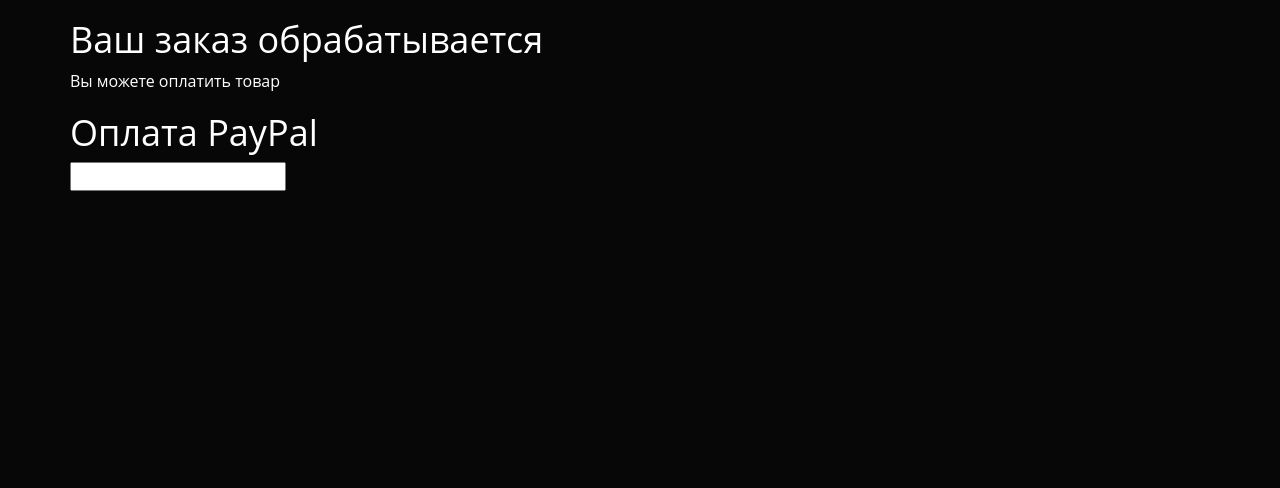
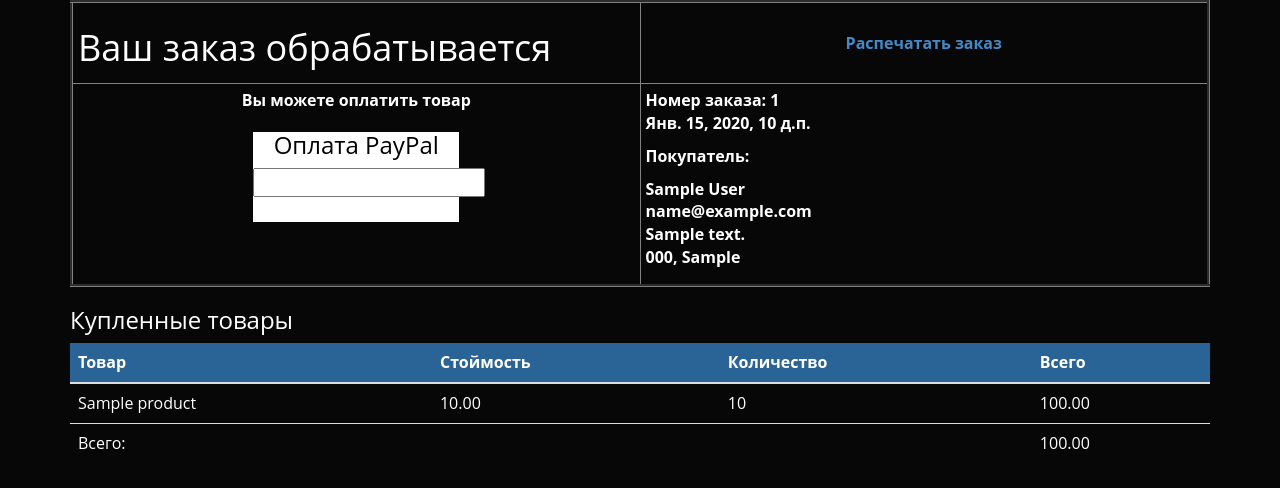
Before and after one commit to adnerlord/cool-store, a Django app: template payment/templates/payment/process.html in a window 1280 px wide. Shown: the part 131-619 px from the top of the page. Run offline with Django 3.2, Linux system fonts and the light colour scheme; the template is opened without the code that fills it: values that come from a table or form of the project are taken from there, others are empty; tables that the repository leaves empty hold one stand-in row (values such as "Sample post"); form fields are guessed from the names that the template uses; lists and menus that the app fills with data are empty; some libraries are stand-ins or nearby versions.

Commit message:
add tests, edit html of orders, add to shop.models save functions

```diff
--- a/orders/templates/orders/order/created.html
+++ b/orders/templates/orders/order/created.html
@@ -6,5 +6,6 @@
 
 {% block content %}
     <h1>Спасибо за заказ</h1>
-    <p>Идентификатор вашего заказа: {{ order.id }}</p>
+    <p>Номер вашего заказа: {{ order.id }}</p>
+
 {% endblock %}
--- a/orders/templates/orders/order/pdf.html
+++ b/orders/templates/orders/order/pdf.html
@@ -1,6 +1,6 @@
 <html>
 <body>
-    <h1>Онлайн-магазин</h1>
+    <h1>Cool-Store</h1>
     <p>
         Номер заказа: <b>{{ order.id }}</b> <br>
         <span class="secondary">
--- a/orders/views.py
+++ b/orders/views.py
@@ -54,7 +54,6 @@
                                          price=item['price'],
                                          quantity=item['quantity'])
                 item['product'].ordered += item['quantity']
-                print("##############", item, "##############")
                 item['product'].save()
             cart.clear()
 
--- a/payment/templates/payment/process.html
+++ b/payment/templates/payment/process.html
@@ -1,10 +1,75 @@
 {% extends "shop/base.html" %}
-
+{% load static %}
 {% block title %}Оплата PayPal{% endblock %}
-
 {% block content %}
-    <h1>Ваш заказ обрабатывается</h1>
-    <p>Вы можете оплатить товар</p>
-    <h1>Оплата PayPal</h1>
-    {{ form.render }}
+<style type="text/css">
+    .ppl {
+        color: black;
+        background: #FFFFFF;
+        width: 37%;
+        height: 90px;
+    }
+</style>
+<table align="center" border="3px" width="100%">
+    <tbody>
+    <tr>
+        <th width="50%"><h1>Ваш заказ обрабатывается</h1></th>
+        <th>
+            <center><a href="#" onclick="window.print()">Распечатать заказ</a></center>
+        </th>
+    </tr>
+    <tr valign="top">
+        <th>
+            <center>
+                <p>Вы можете оплатить товар</p>
+                <div class="ppl">
+                    <h3>Оплата PayPal</h3>
+                    {{ form.render }}
+                </div>
+            </center>
+        </th>
+        <th>
+            <p>
+                Номер заказа: <b>{{ order.id }}</b> <br>
+                <span class="secondary">
+                    {{ order.created }}
+                </span>
+            </p>
+            <p>Покупатель:</p>
+            <p>
+                {{ order.first_name }} {{ order.last_name }}<br>
+                {{ order.email }} <br>
+                {{ order.address }} <br>
+                {{ order.postal_code }}, {{ order.city }}
+            </p>
+        </th>
+    </tr>
+    </tbody>
+</table>
+<h3>Купленные товары</h3>
+<table class="table">
+    <thead>
+    <tr>
+        <th>Товар</th>
+        <th>Стоймость</th>
+        <th>Количество</th>
+        <th>Всего</th>
+    </tr>
+    </thead>
+    <tbody>
+    {% for item in order.items.all %}
+    <tr class="row{% cycle " 1
+    " "2" %}">
+    <td>{{ item.product.name }}</td>
+    <td>{{ item.price }}</td>
+    <td>{{ item.quantity }}</td>
+    <td>{{ item.get_cost }}</td>
+    </tr>
+    {% endfor %}
+    <tr class="total">
+        <td colspan="3">Всего:</td>
+        <td class="num">{{ order.get_total_cost }}</td>
+    </tr>
+    </tbody>
+</table>
 {% endblock %}
--- a/shop/models.py
+++ b/shop/models.py
@@ -4,6 +4,7 @@
 from django.db import models
 from django.core.urlresolvers import reverse
 from django.utils.encoding import python_2_unicode_compatible
+from django.template.defaultfilters import slugify
 
 
 # Модель категории
@@ -22,6 +23,21 @@
 
     def get_absolute_url(self):
         return reverse('shop:ProductListByCategory', args=[self.slug])
+
+    def save(self, *args, **kwargs):
+        if not self.slug:
+            self.slug = slugify(self.name)
+
+        i = 1
+        slug = self.slug
+        while True:
+            if not Category.objects.filter(slug=slug).exists():
+                break
+            i += 1
+            slug = '%s-%d' % (self.slug, i)
+
+        self.slug = slug
+        super(Category, self).save(*args, **kwargs)
 
 
 # Модель продукта
@@ -50,3 +66,19 @@
 
     def get_absolute_url(self):
         return reverse('shop:ProductDetail', args=[self.id, self.slug])
+
+
+    def save(self, *args, **kwargs):
+        if not self.slug:
+            self.slug = slugify(self.name)
+
+        i = 1
+        slug = self.slug
+        while True:
+            if not Product.objects.filter(slug=slug).exists():
+                break
+            i += 1
+            slug = '%s-%d' % (self.slug, i)
+
+        self.slug = slug
+        super(Product, self).save(*args, **kwargs)
--- a/shop/views.py
+++ b/shop/views.py
@@ -22,7 +22,6 @@
 # Страница товара
 def ProductDetail(request, id, slug):
     product = get_object_or_404(Product, id=id, slug=slug, available=True)
-    # CartAddProductForm.max = product.stock - product.ordered
     cart_product_form = CartAddProductForm()
     return render(request, 'shop/product/detail.html',
                   {'product': product,
```
Also changed, not shown: cart/tests.py (+35 -1 lines), orders/tests.py (+39 -1 lines), orders/urls.py (+12 -4 lines), shop/tests.py (+48 -1 lines), shop/urls.py (+9 -3 lines).
